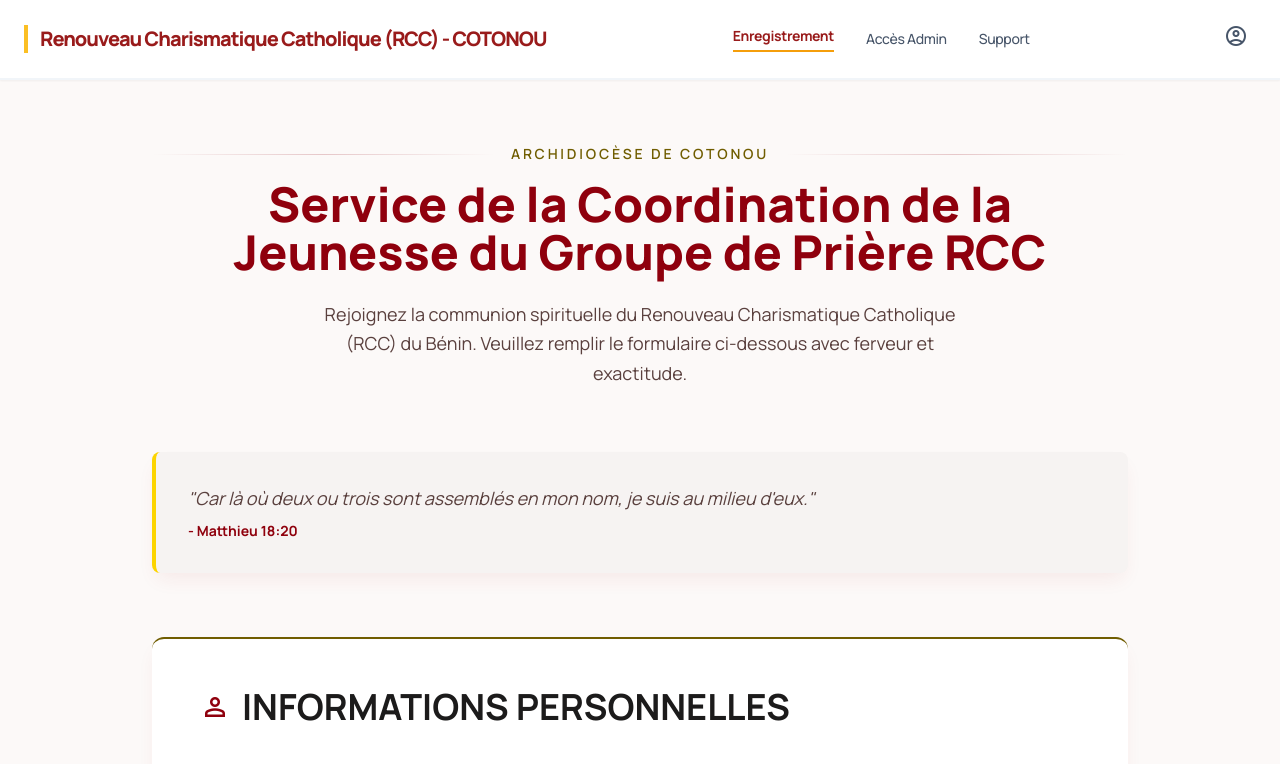
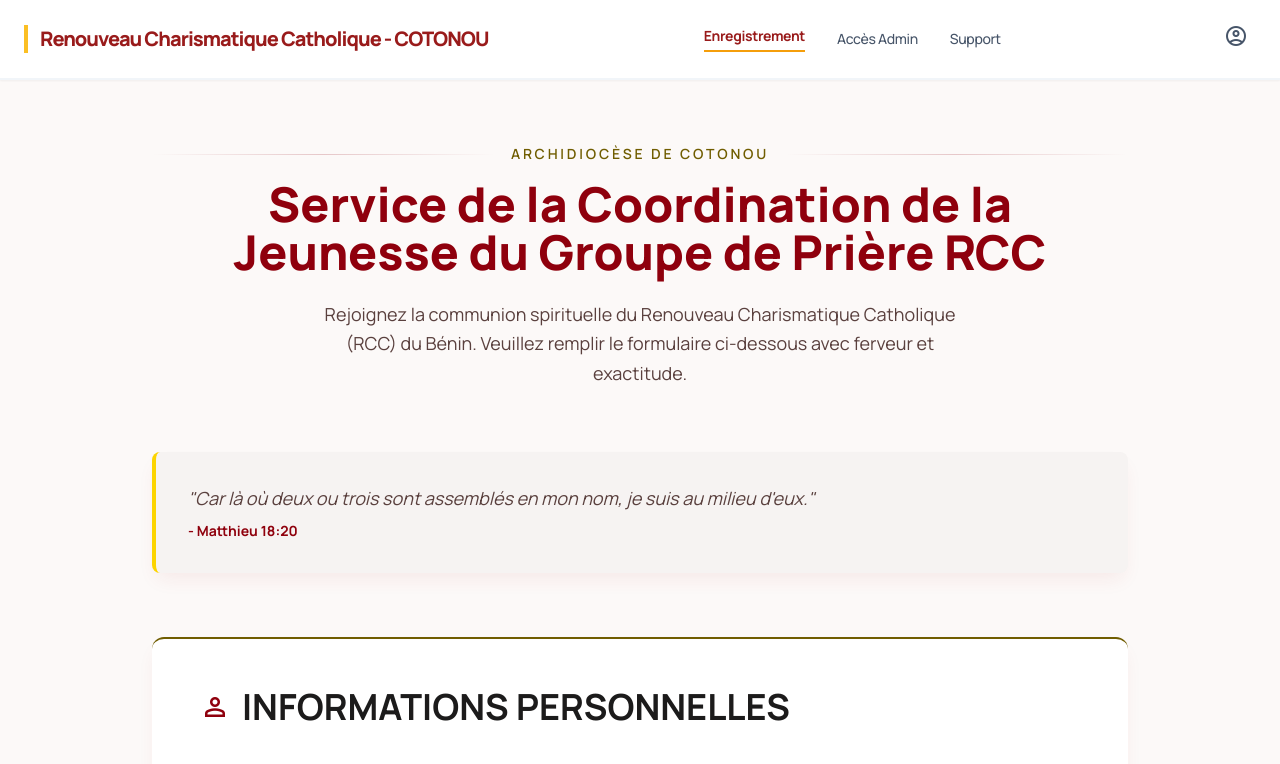
Before and after one commit to Cristal-Invictus/RCCB, a website: page public/index.html in a window 1280 px wide. Shown: the top 764 px of the page. Drawn offline with nearby package versions, Linux system fonts and the light colour scheme.

Commit message:
fix: adding of text

```diff
--- a/public/index.html
+++ b/public/index.html
@@ -100,7 +100,7 @@
   <nav class="bg-white/95 backdrop-blur-md border-b-2 border-slate-100 shadow-sm sticky top-0 z-50">
     <div class="flex justify-between items-center w-full px-6 py-4 max-w-screen-2xl mx-auto">
       <a class="text-xl font-extrabold tracking-tighter text-red-800 border-l-4 border-amber-400 pl-3" href="/">
-        Renouveau Charismatique Catholique (RCC) - COTONOU
+        Renouveau Charismatique Catholique - COTONOU
       </a>
       <div class="hidden md:flex gap-8 items-center text-sm font-medium tracking-tight">
         <a class="text-red-800 font-bold border-b-2 border-amber-500 pb-1" href="/">Enregistrement</a>
```
